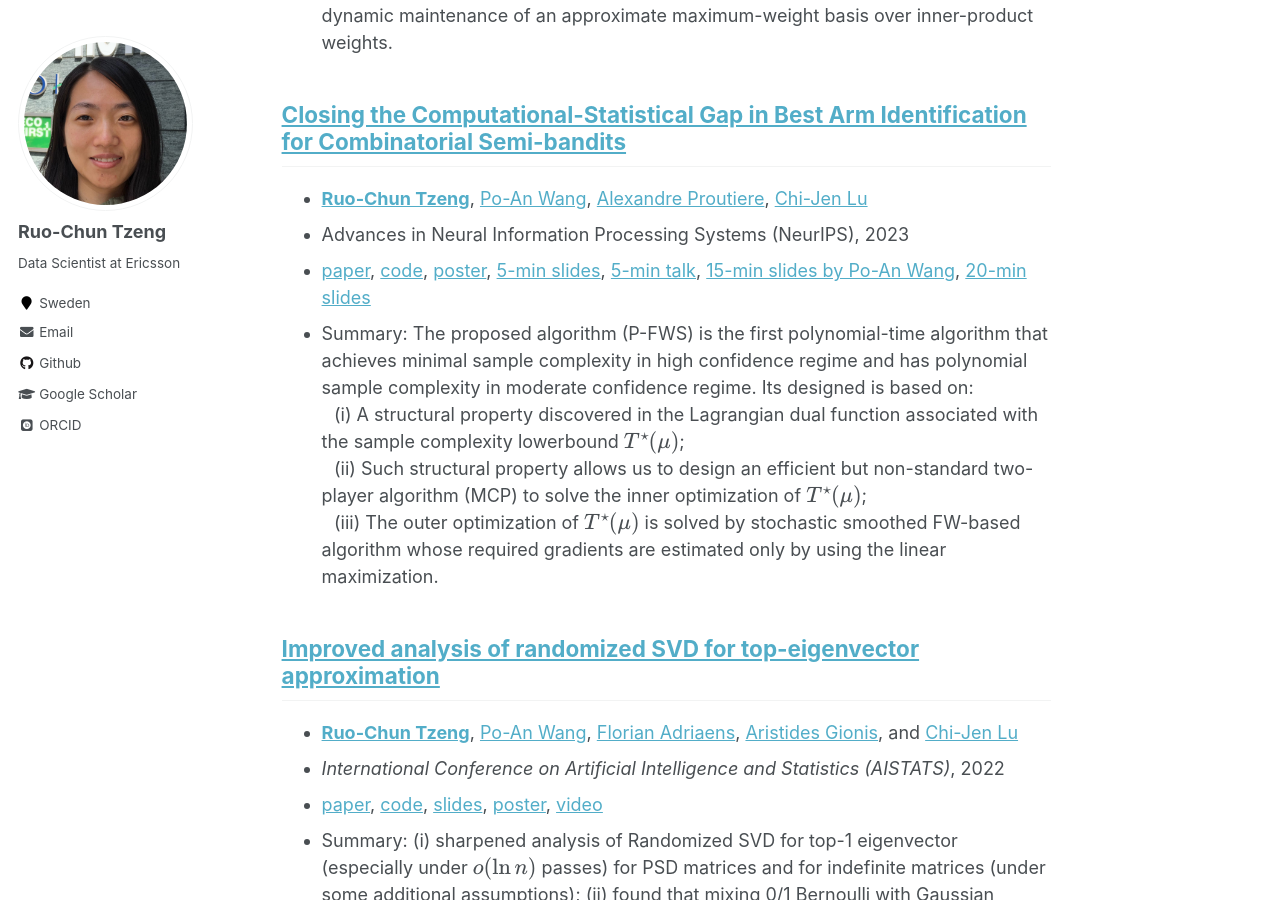
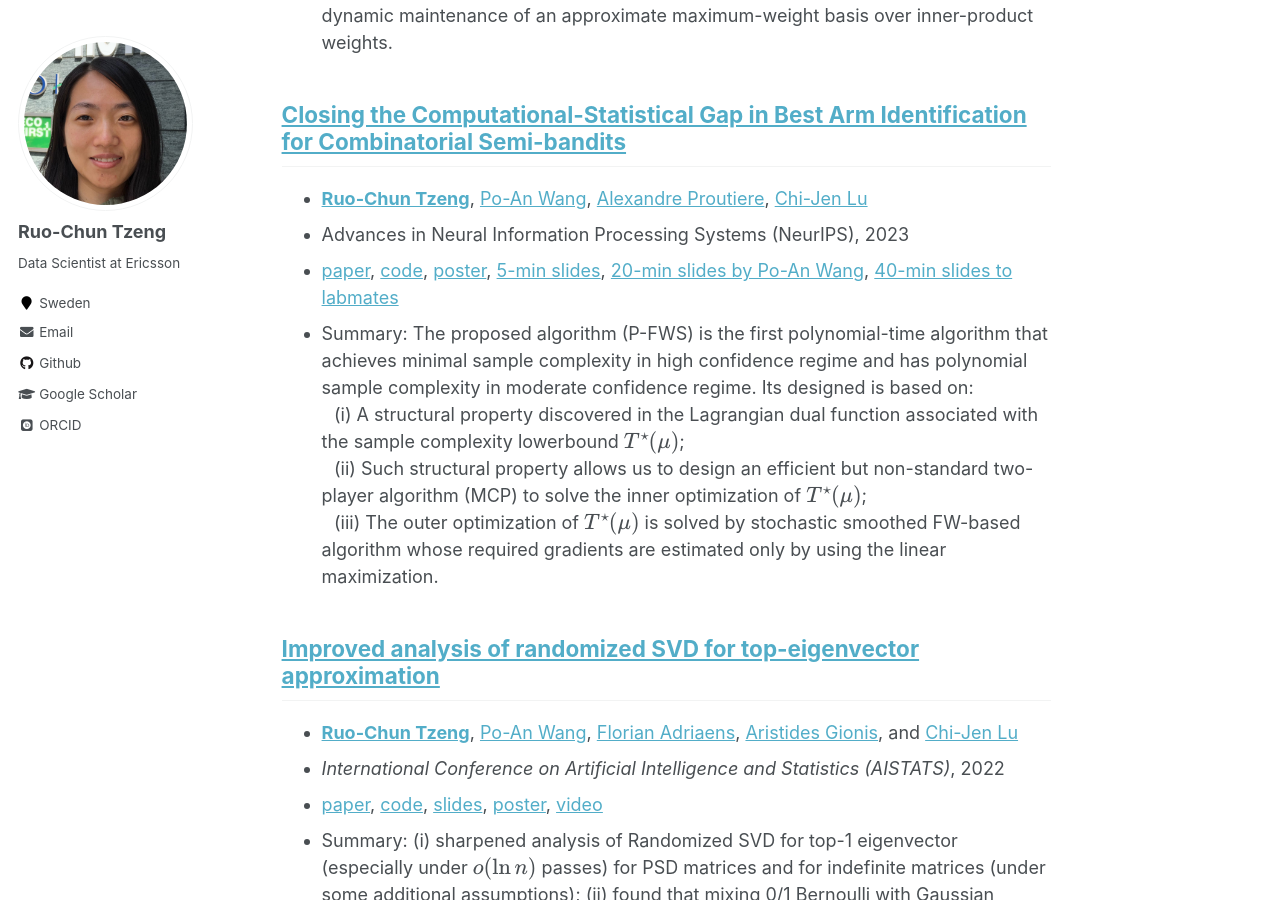
Before and after one commit to rctzeng/rctzeng.github.io, a Jekyll site: the page built from _pages/publications.md, in a window 1280 px wide and 900 px high, scrolled down 506 px. Built offline with Jekyll 4.4.1, drawn with Linux system fonts in a browser that asks for light colours; some web fonts are replaced; formulas are drawn with MathJax 3.

Commit message:
Update publications.md

```diff
--- a/_pages/publications.md
+++ b/_pages/publications.md
@@ -15,7 +15,7 @@ Our technique is based on dynamic maintenance of an approximate maximum-weight b
 ## [Closing the Computational-Statistical Gap in Best Arm Identification for Combinatorial Semi-bandits](https://openreview.net/forum?id=8jg8z3ASiw)
 * **[Ruo-Chun Tzeng](https://scholar.google.com/citations?user=jntcHQ0AAAAJ)**, [Po-An Wang](https://scholar.google.com/citations?user=kzXIxFYAAAAJ), [Alexandre Proutiere](https://scholar.google.com/citations?user=g5sya5cAAAAJ), [Chi-Jen Lu](https://scholar.google.com/citations?user=B_SGfJoAAAAJ)
 * Advances in Neural Information Processing Systems (NeurIPS), 2023
-* [paper](https://openreview.net/attachment?id=8jg8z3ASiw&name=supplementary_material), [code](https://github.com/rctzeng/NeurIPS2023-PerturbedFWS), [poster](https://rctzeng.github.io/posters/NeurIPS2023-PFWS.pdf), [5-min slides](https://rctzeng.github.io/slides/NeurIPS2023-PFWS_5min.pdf), [5-min talk](https://www.youtube.com/watch?v=ilGufKXJtII), [15-min slides by Po-An Wang](https://rctzeng.github.io/slides/NeurIPS2023-PFWS_PAW), [20-min slides](https://rctzeng.github.io/slides/NeurIPS2023-PFWS_RCT)
+* [paper](https://openreview.net/attachment?id=8jg8z3ASiw&name=supplementary_material), [code](https://github.com/rctzeng/NeurIPS2023-PerturbedFWS), [poster](https://rctzeng.github.io/posters/NeurIPS2023-PFWS.pdf), [5-min slides](https://rctzeng.github.io/slides/NeurIPS2023-PFWS_5min.pdf), [20-min slides by Po-An Wang](https://rctzeng.github.io/slides/NeurIPS2023-PFWS_PAW.pdf), [40-min slides to labmates](https://rctzeng.github.io/slides/NeurIPS2023-PFWS_RCT.pdf)
 * Summary:
 The proposed algorithm (P-FWS) is the first polynomial-time algorithm that achieves minimal sample complexity in high confidence regime and has polynomial sample complexity in moderate confidence regime. Its designed is based on:\
  $\,\,$ (i) A structural property discovered in the Lagrangian dual function associated with the sample complexity lowerbound $T^{\star}(\mu)$;\
```
